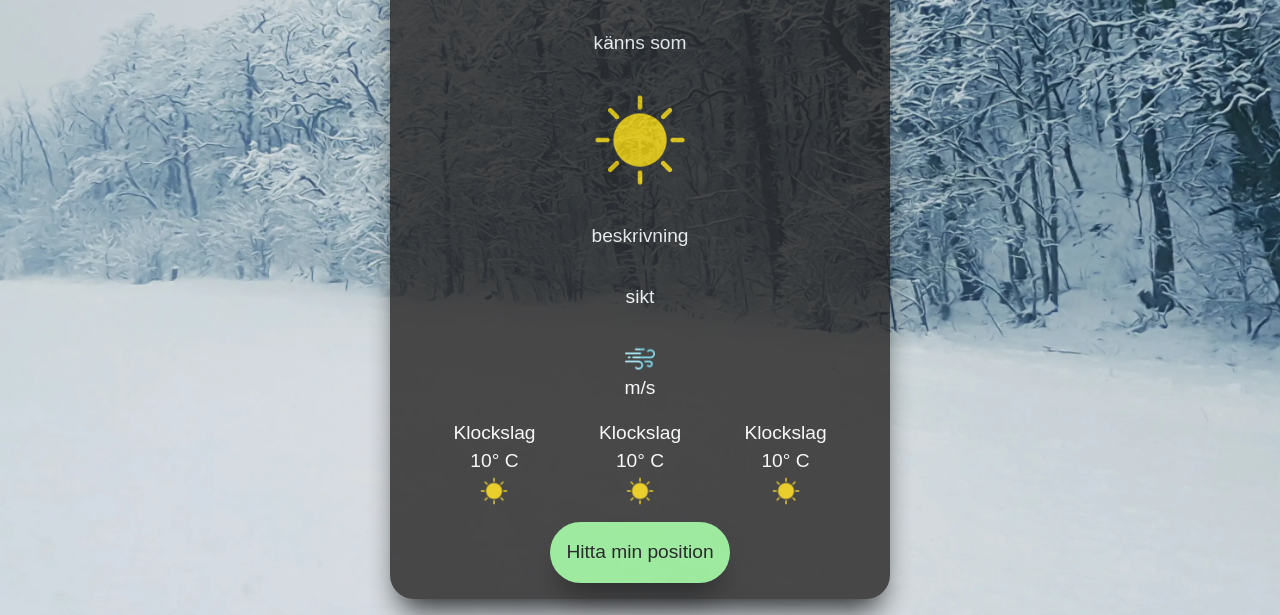
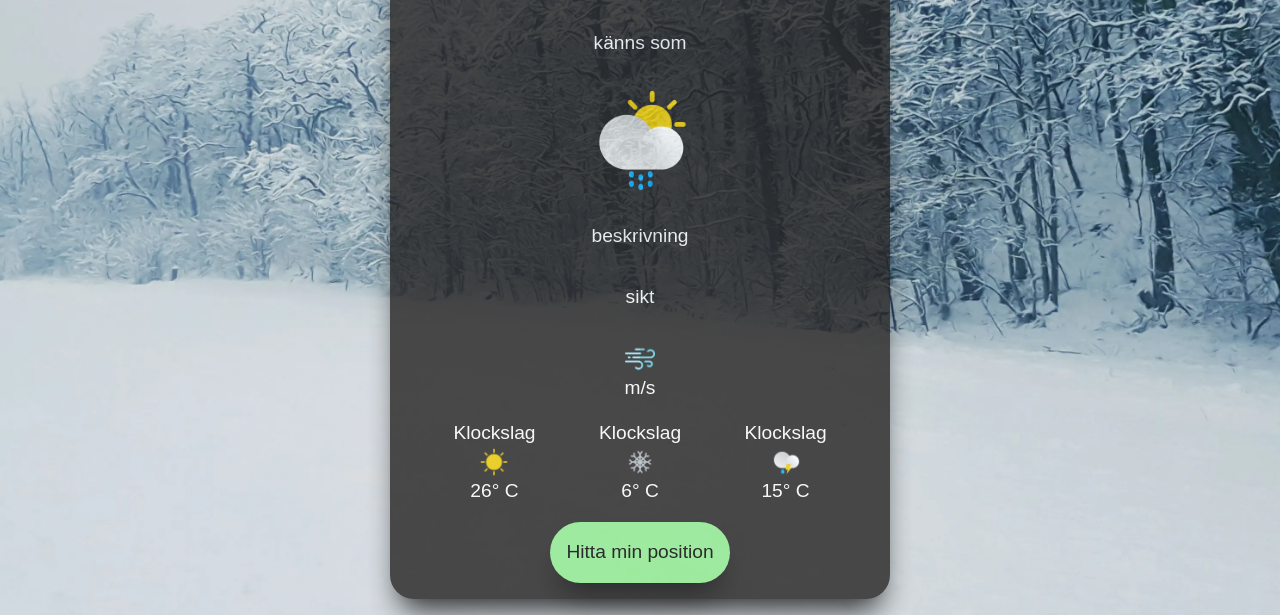
Before and after one commit to robin-sevelin/weather-app, a website built with Vite: page index.html in a window 1280 px wide. Shown: the part 361-976 px from the top of the page. Built offline with nearby package versions, Linux system fonts and the light colour scheme.

Commit message:
removed todo comments from index

```diff
--- a/index.html
+++ b/index.html
@@ -30,7 +30,7 @@
       <p>känns som</p>
     </div>
     <div class="icon">
-      <img src="/weather-icons/01d.png" loading="lazy" width="100" height="100" alt="weather-icon">
+      <img src="/weather-icons/10d.png" loading="lazy" width="100" height="100" alt="weather-icon">
     </div>
     <div class="description">
       <p>beskrivning</p>
@@ -45,18 +45,19 @@
     <div class="forecast-container">
       <div class="three-hour">
         <p>Klockslag</p>
-        <p>10&#176; <span>C</span></p>
         <img src="/weather-icons/01d.png" width="30" height="30" loading="lazy" alt="weatcher-icon">
+        <p>26&#176; <span>C</span></p>
       </div>
       <div class="six-hour">
         <p>Klockslag</p>
-        <p>10&#176; <span>C</span></p>
-        <img src="/weather-icons/01d.png" width="30" height="30" loading="lazy" alt="weatcher-icon">
+        <img src="/weather-icons/13d.png" width="30" height="30" loading="lazy" alt="weatcher-icon">
+        <p>6&#176; <span>C</span></p>
       </div>
       <div class="nine-hour">
         <p>Klockslag</p>
-        <p>10&#176; <span>C</span></p>
-        <img src="/weather-icons/01d.png" width="30" height="30" loading="lazy" alt="weatcher-icon">
+        <img src="/weather-icons/11d.png" width="30" height="30" loading="lazy" alt="weatcher-icon">
+        <p>15&#176; <span>C</span></p>
+
       </div>
     </div>
     <div class="button-container">
@@ -65,12 +66,6 @@
       </button>
     </div>
   </div>
-
-  <!-- TODO
-    - Validera HTML (kopiera den renderade HTML-koden): https://validator.w3.org/#validate_by_input
-    - Kontrollera tillgänglighet: https://www.a11yproject.com/checklist/ & Chrome Lighthouse/Firefox Accessibility Tools
-    - Validera genererade CSS: https://jigsaw.w3.org/css-validator/#validate_by_input
-    -->
   <script type="module" src="/src/main.ts"></script>
 </body>
 
```
